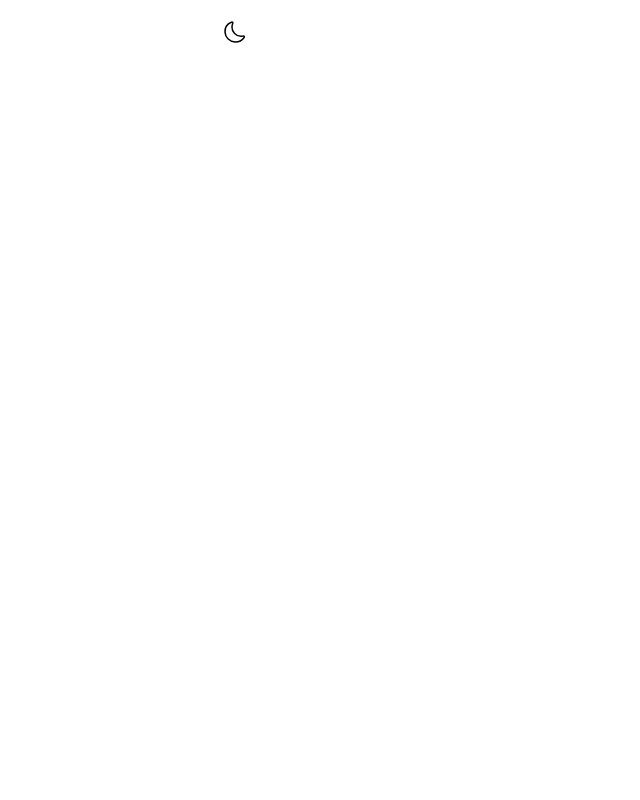
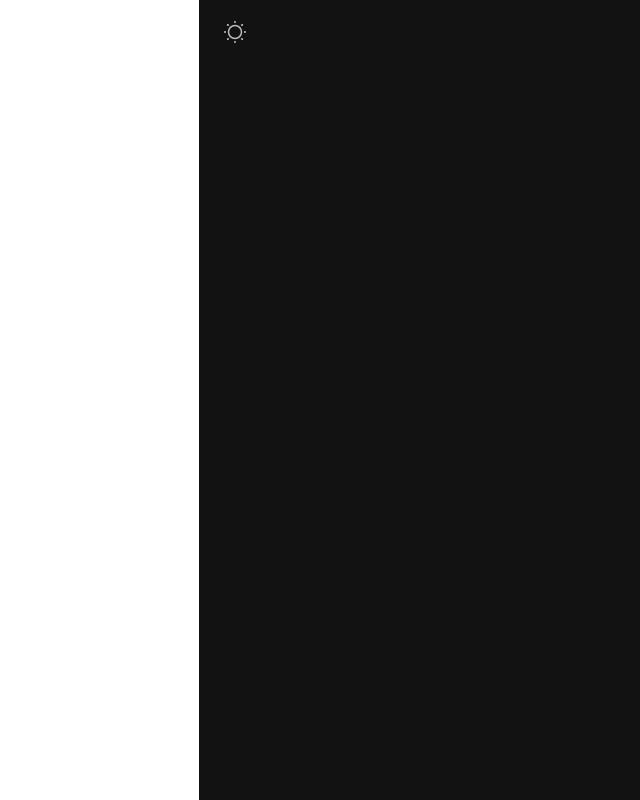
Before and after one commit to pourya-ataee/percent-order-book, a React (Vite) app: page / in a window 1280 px wide. Both pictures are taken after a click on the button 36 px from the left and 32 px from the top of the page. Shown: the whole page, without its empty margins (0-640 px from the left). Built offline with nearby package versions, Linux system fonts and the light colour scheme.

Commit message:
style(components): add variables for dark and light mode

```diff
--- a/src/assets/svg/Moon.tsx
+++ b/src/assets/svg/Moon.tsx
@@ -1,6 +1,6 @@
 function Moon({ className }: { className?: string }) {
 	return (
-		<svg className={className} xmlns="http://www.w3.org/2000/svg" width="24" height="24" fill="none" viewBox="0 0 24 24" color="currentColor" size="24" class="bp-size-6">
+		<svg className={className} xmlns="http://www.w3.org/2000/svg" width="24" height="24" fill="none" viewBox="0 0 24 24" color="currentColor">
 			<path
 				stroke="currentColor"
 				stroke-linecap="round"
--- a/src/assets/svg/Sun.tsx
+++ b/src/assets/svg/Sun.tsx
@@ -1,6 +1,6 @@
 function Sun({ className }: { className?: string }) {
 	return (
-		<svg className={className} xmlns="http://www.w3.org/2000/svg" width="24" height="24" fill="none" viewBox="0 0 24 24" color="currentColor" size="24" class="bp-size-6">
+		<svg className={className} xmlns="http://www.w3.org/2000/svg" width="24" height="24" fill="none" viewBox="0 0 24 24" color="currentColor">
 			<path stroke="currentColor" stroke-linecap="round" stroke-linejoin="round" stroke-width="1.5" d="M12 18.5a6.5 6.5 0 1 0 0-13 6.5 6.5 0 0 0 0 13"></path>
 			<path
 				stroke="currentColor"
--- a/src/components/common/DarkModeToggle.tsx
+++ b/src/components/common/DarkModeToggle.tsx
@@ -12,7 +12,7 @@ const DarkModeToggle = () => {
 
 	return (
 		<button className="hover:[&_path]:stroke-primary cursor-pointer outline-none" onClick={() => setTheme(theme === "dark" ? "light" : "dark")}>
-			{theme === "dark" ? <Moon className="*:transition" /> : <Sun className="*:transition" />}
+			{theme === "dark" ? <Sun /> : <Moon />}
 		</button>
 	);
 };
--- a/src/components/layouts/Header.tsx
+++ b/src/components/layouts/Header.tsx
@@ -4,7 +4,7 @@ import DarkModeToggle from "../common/DarkModeToggle";
 
 function Header() {
 	return (
-		<header className="w-full px-6 flex items-center justify-between gap-6">
+		<header className="w-full px-6 flex items-center justify-between gap-6 sticky top-0">
 			<div className="flex items-center gap-6">
 				<Link to={"/"}>
 					<Logo className={"h-16 w-32 *:transition dark:[&_#logo-svg-text]:fill-[#d8d8d8] [&_#logo-svg-text]:fill-[#333]"} />
--- a/src/components/layouts/MainLayout.tsx
+++ b/src/components/layouts/MainLayout.tsx
@@ -3,7 +3,7 @@ import { Outlet } from "react-router-dom";
 
 function MainLayout() {
 	return (
-		<main className="min-h-[100dvh]">
+		<main className="min-h-[100dvh] text-[var(--bp-font-primary)] bg-[var(--bp-bg-base-intense)]">
 			<Header />
 			<Outlet />
 		</main>
--- a/src/index.css
+++ b/src/index.css
@@ -64,4 +64,11 @@
 
 :root {
 	font-family: "iranyekan", sans-serif;
+	--bp-font-primary: #4e4f4f;
+	--bp-bg-base-intense: #fafefd;
 }
+
+[data-theme="dark"]:root {
+	--bp-font-primary: #b9bcbb;
+	--bp-bg-base-intense: #121212;
+}
```
